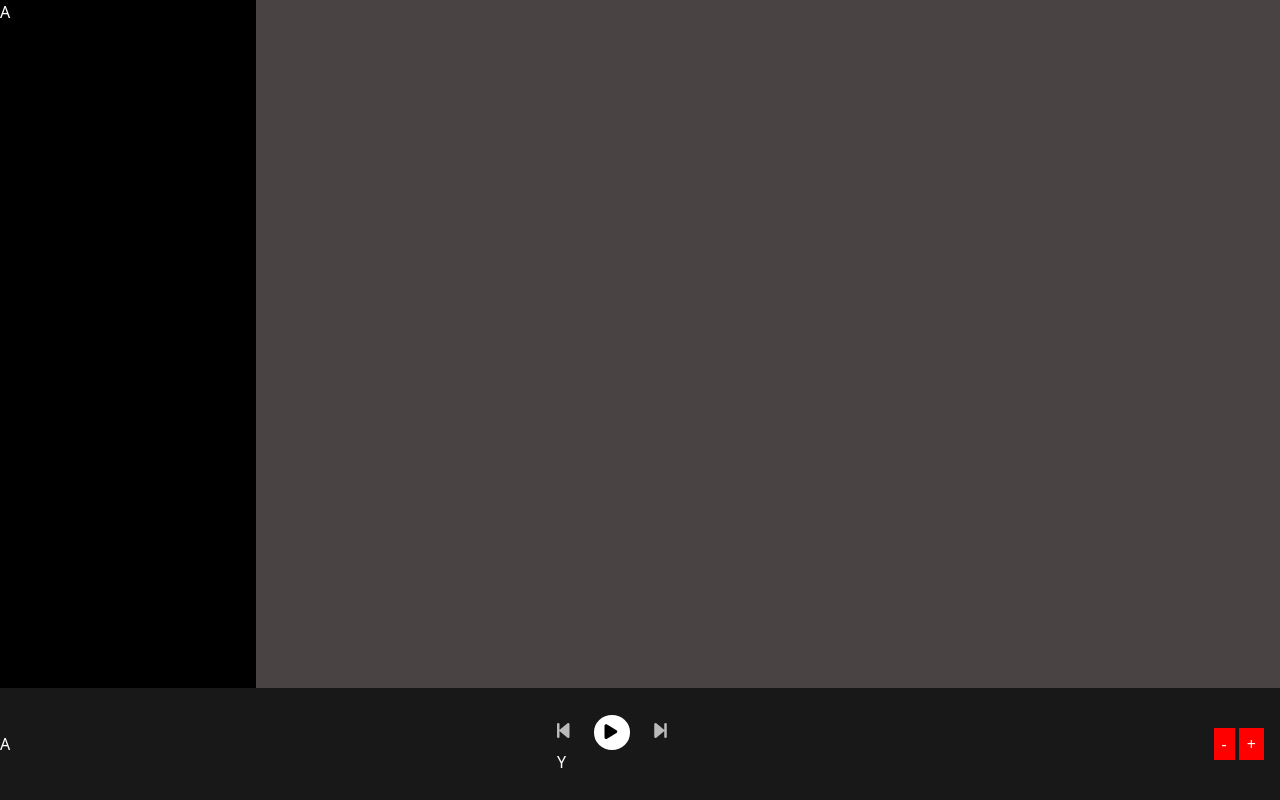
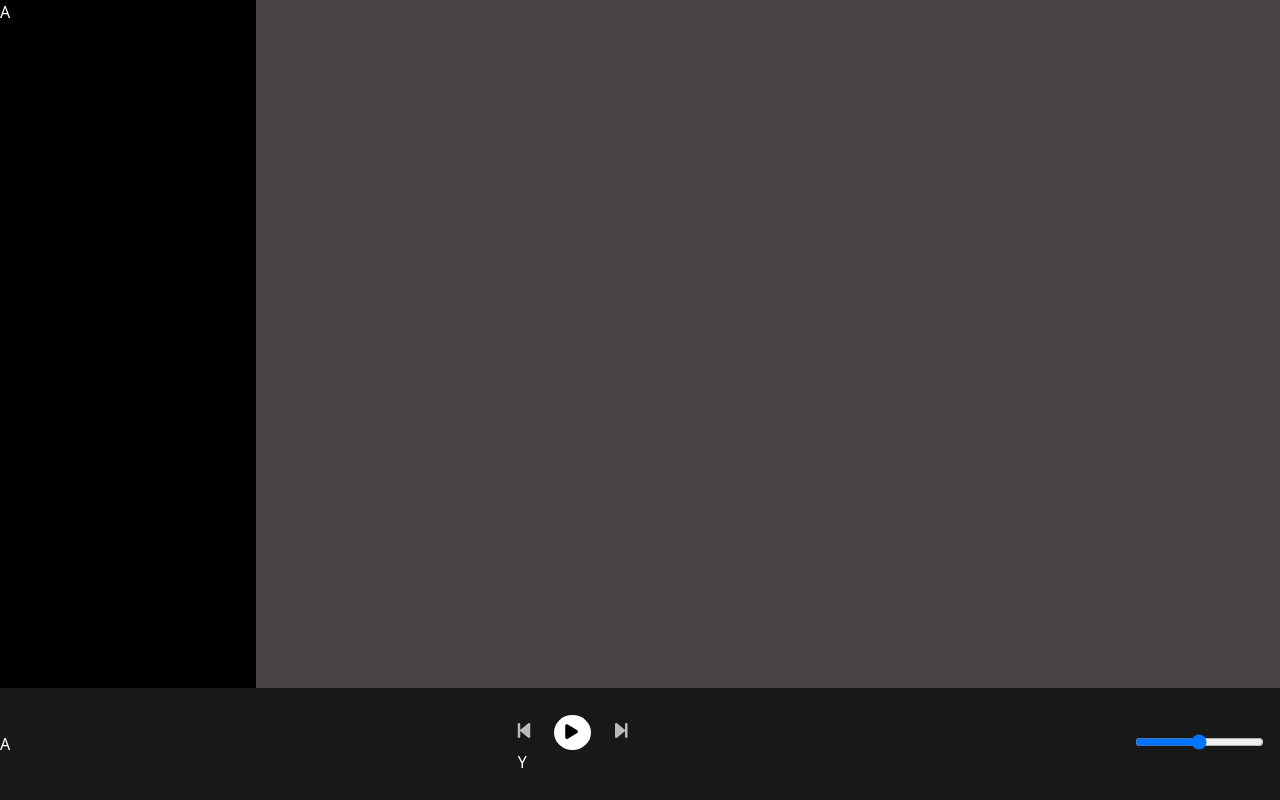
Before and after one commit to mabulous42/musicPlayer, a plain HTML site: page index.html in a window 1280 px wide. Drawn offline with nearby package versions, Linux system fonts and the light colour scheme.

Commit message:
been able to use input type range to adjust my media volume instead of button

```diff
--- a/index.html
+++ b/index.html
@@ -35,8 +35,7 @@
                 <div>Y</div>
             </div>
             <div class="me-3">
-                <button id="volumeDown" onclick="reduceVolume()" class="">-</button>
-                <button id="volumeUp" onclick="increaseVolume()">+</button>
+                <input type="range" name="" id="volume-control" min="0" max="1" value="0.5" step="0.1" oninput="changeVolume()">
             </div>
         </div>
     </main>
--- a/script.js
+++ b/script.js
@@ -1,9 +1,10 @@
 let audioFile = document.getElementById("audio-file");
 let playMusic = document.getElementById("play");
 let pauseMusic = document.getElementById("pause");
+let controlVolume = document.getElementById("volume-control");
 
-// pauseMusic.style.display = "none";
 playMusic.style.display = "none";
+
 function playSong() {
     audioFile.play();
     pauseMusic.style.display = "none";
@@ -15,26 +16,9 @@ function pauseSong() {
     playMusic.style.display = "none";
     pauseMusic.style.display = "block";
 }
-audioFile.volume = 0.5;
-// console.log(volumeLevel);
 
-function increaseVolume() {
-    if (audioFile.volume > 0.9) {
-        return 1.0;
-    } else {
-        audioFile.volume += 0.1;
-        console.log(audioFile.volume);
-        // console.log();
-    }
-
+console.log(controlVolume.value);
+function changeVolume() {
+    audioFile.volume = controlVolume.value;
+    console.log(audioFile.volume);
 }
-
-function reduceVolume() {
-    if (audioFile.volume < 0.2) {
-        return 0;
-    } else {
-        audioFile.volume -= 0.1;
-        console.log(audioFile.volume);
-    }
-
-}
```
